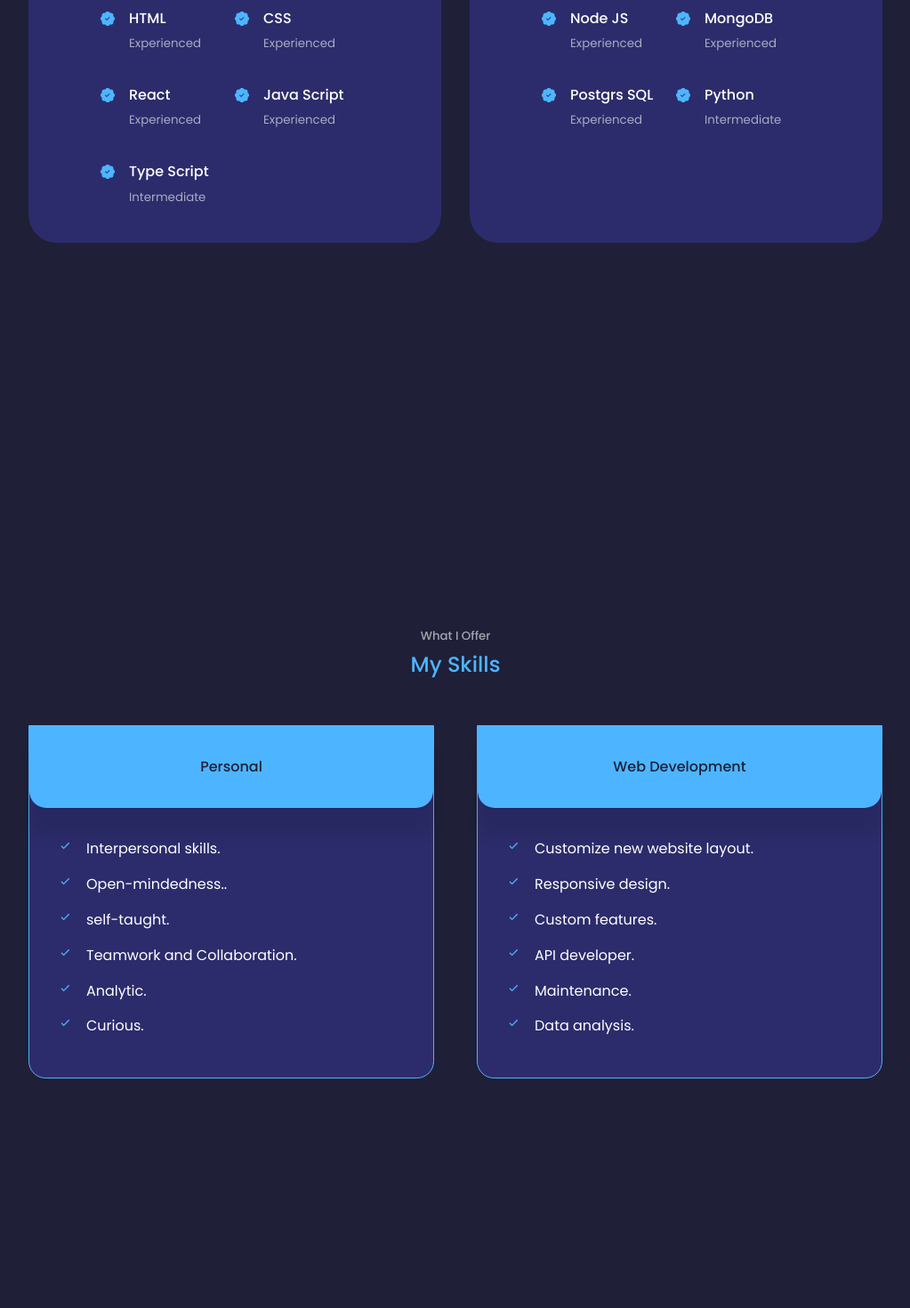
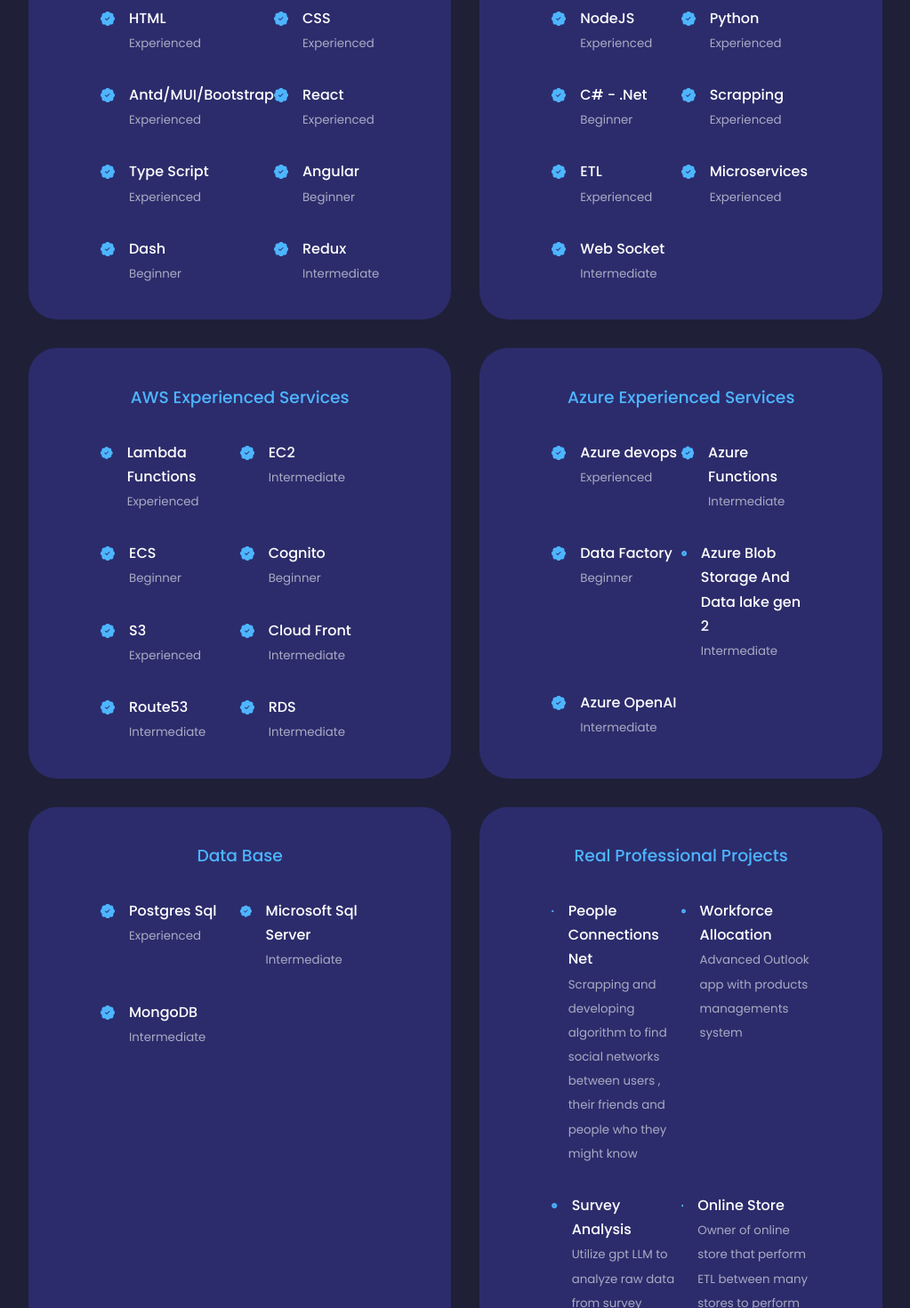
Before and after one commit to bennyh960/portfolio, a React (Create React App) app: page / in a window 1280 px wide. Shown: the part 1920-3390 px from the top of the page at 89% size, without its empty margins (128-1151 px from the left). Built offline with nearby package versions, Linux system fonts and the light colour scheme.

Commit message:
update exp

```diff
--- a/src/components/about/About.jsx
+++ b/src/components/about/About.jsx
@@ -24,7 +24,7 @@ const About = () => {
             <article className="about__card">
               <FaAward className="about__icon" />
               <h5>Experience</h5>
-              <small>1 Year</small>
+              <small>2 Years</small>
             </article>
             <article className="about__card">
               <FiUsers className="about__icon" />
@@ -33,13 +33,19 @@ const About = () => {
             </article>
             <article className="about__card">
               <VscFolderLibrary className="about__icon" />
-              <h5>People Connection -project</h5>
-              <small>6 month</small>
+              <h5>Owner Of Online Store</h5>
+              <small>1 Year</small>
             </article>
           </div>
           <p>
             Chemical Engineer (B.sc) in the past and Full Stack developer at the present. Motivated with high learning
-            abilities, self-taught, and very friendly. Skilled in Front-End and Back-End technologies
+            abilities, self-taught, and very friendly. Skilled in Front-End , Back-End technologies , sql and nosql DB
+            and Cloude services at AWS and Azure.
+          </p>
+          <p>
+            Owner Of Online Store which perform scrapping , blobs ETL using various of tech , managing own UI library
+            (The site is deployed to the net for me only, due to its still under development and due to copyright issues
+            im not publishing it here).{" "}
           </p>
         </div>
       </div>
--- a/src/components/contact/Contact.jsx
+++ b/src/components/contact/Contact.jsx
@@ -35,7 +35,7 @@ const Contact = () => {
       <h2>Contact Me</h2>
       <div className="container contact__container">
         <div className="contact__options">
-          <artice className="contact__option">
+          <article className="contact__option">
             <AiOutlineMail className="contact__option-icon" />
             <h4>Email</h4>
 
@@ -43,8 +43,8 @@ const Contact = () => {
             <a href="mailto:Bennyh960@gmail.com" target="_blank" rel="noreferrer">
               Send a message
             </a>
-          </artice>
-          <artice className="contact__option">
+          </article>
+          <article className="contact__option">
             <RiMessengerLine className="contact__option-icon" />
             <h4>Messanger </h4>
 
@@ -52,8 +52,8 @@ const Contact = () => {
             <a href="https://m.me/benny.hassan.7" target="_blank" rel="noreferrer">
               Send a message
             </a>
-          </artice>
-          <artice className="contact__option">
+          </article>
+          <article className="contact__option">
             <BsWhatsapp className="contact__option-icon" />
             <h4>WhatsApp</h4>
 
@@ -61,7 +61,7 @@ const Contact = () => {
             <a href="https://api.whatsapp.com/send?phone=972524874600" target="_blank" rel="noreferrer">
               Send a message
             </a>
-          </artice>
+          </article>
         </div>
         {/* end */}
         <form ref={form} onSubmit={sendEmail} className="form-class">
--- a/src/components/experience/Experience.jsx
+++ b/src/components/experience/Experience.jsx
@@ -1,6 +1,104 @@
 import React from "react";
 import "./experience.css";
 import { BsPatchCheckFill } from "react-icons/bs";
+
+const Projects = {
+  label: "Real Professional Projects",
+  data: [
+    {
+      name: "People Connections Net",
+      lvl: "Scrapping and developing algorithm to find social networks between users , their friends and people who they might know",
+    },
+    { name: "Workforce Allocation", lvl: "Advanced Outlook app with products managements system" },
+    { name: "Survey Analysis", lvl: "Utilize gpt LLM to analyze raw data from survey" },
+    {
+      name: "Online Store",
+      lvl: "Owner of online store that perform ETL between many stores to perform price comparison , similar but advanced to Zap.",
+    },
+    { name: "Data Management", lvl: "Proposal of Golden Record and matching component" },
+    { name: "Banking research", lvl: "Project manager and consultant of Developing API for CBDC for Central Bank" },
+  ],
+};
+const FE = {
+  label: "Frontend Development",
+  data: [
+    { name: "HTML", lvl: "Experienced" },
+    { name: "CSS", lvl: "Experienced" },
+    { name: "Antd/MUI/Bootstrap", lvl: "Experienced" },
+    { name: "React", lvl: "Experienced" },
+    { name: "Type Script", lvl: "Experienced" },
+    { name: "Angular", lvl: "Beginner" },
+    { name: "Dash", lvl: "Beginner" },
+    { name: "Redux", lvl: "Intermediate" },
+  ],
+};
+const BE = {
+  label: "Backend Development",
+  data: [
+    { name: "NodeJS", lvl: "Experienced" },
+    { name: "Python", lvl: "Experienced" },
+    { name: "C# - .Net", lvl: "Beginner" },
+    { name: "Scrapping", lvl: "Experienced" },
+    { name: "ETL", lvl: "Experienced" },
+    { name: "Microservices", lvl: "Experienced" },
+    { name: "Web Socket", lvl: "Intermediate" },
+  ],
+};
+
+const DB = {
+  label: "Data Base",
+  data: [
+    { name: "Postgres Sql", lvl: "Experienced" },
+    { name: "Microsoft Sql Server", lvl: "Intermediate" },
+    { name: "MongoDB", lvl: "Intermediate" },
+  ],
+};
+const devOps_azure = {
+  label: "Azure Experienced Services",
+  data: [
+    { name: "Azure devops", lvl: "Experienced" },
+    { name: "Azure Functions", lvl: "Intermediate" },
+    { name: "Data Factory", lvl: "Beginner" },
+    { name: "Azure Blob Storage And Data lake gen 2", lvl: "Intermediate" },
+    { name: "Azure OpenAI", lvl: "Intermediate" },
+  ],
+};
+
+const devOps_aws = {
+  label: "AWS Experienced Services",
+  data: [
+    { name: "Lambda Functions", lvl: "Experienced" },
+    { name: "EC2", lvl: "Intermediate" },
+    { name: "ECS", lvl: "Beginner" },
+    { name: "Cognito", lvl: "Beginner" },
+    { name: "S3", lvl: "Experienced" },
+    { name: "Cloud Front", lvl: "Intermediate" },
+    { name: "Route53", lvl: "Intermediate" },
+    { name: "RDS", lvl: "Intermediate" },
+  ],
+};
+
+const ExpDataDrawer = ({ experienceType }) => {
+  const draw = (data) => {
+    return data.map((ex) => {
+      return (
+        <article key={ex.name} className="experience_detailes">
+          <BsPatchCheckFill className="experience_detailes-icons" />
+          <div>
+            <h4>{ex.name}</h4>
+            <small className="text-light">{ex.lvl}</small>
+          </div>
+        </article>
+      );
+    });
+  };
+  return (
+    <>
+      <h3>{experienceType.label}</h3>
+      <div className="experience__content">{draw(experienceType.data)}</div>
+    </>
+  );
+};
 
 const Experience = () => {
   return (
@@ -9,77 +107,22 @@ const Experience = () => {
       <h2>My Experience</h2>
       <div className="container experience__container">
         <div className="experience__frontend">
-          <h3>Frontend Development</h3>
-          <div className="experience__content">
-            <article className="experience_detailes">
-              <BsPatchCheckFill className="experience_detailes-icons" />
-              <div>
-                <h4>HTML</h4>
-                <small className="text-light">Experienced</small>
-              </div>
-            </article>
-            <article className="experience_detailes">
-              <BsPatchCheckFill className="experience_detailes-icons" />
-              <div>
-                <h4>CSS</h4>
-                <small className="text-light">Experienced</small>
-              </div>
-            </article>
-            <article className="experience_detailes">
-              <BsPatchCheckFill className="experience_detailes-icons" />
-              <div>
-                <h4>React</h4>
-                <small className="text-light">Experienced</small>
-              </div>
-            </article>
-            <article className="experience_detailes">
-              <BsPatchCheckFill className="experience_detailes-icons" />
-              <div>
-                <h4>Java Script</h4>
-                <small className="text-light">Experienced</small>
-              </div>
-            </article>
-            <article className="experience_detailes">
-              <BsPatchCheckFill className="experience_detailes-icons" />
-              <div>
-                <h4>Type Script</h4>
-                <small className="text-light">Intermediate</small>
-              </div>
-            </article>
-          </div>
+          <ExpDataDrawer experienceType={FE} />
         </div>
         <div className="experience__backend">
-          <h3>Backend Development</h3>
-          <div className="experience__content">
-            <article className="experience_detailes">
-              <BsPatchCheckFill className="experience_detailes-icons" />
-              <div>
-                <h4>Node JS</h4>
-                <small className="text-light">Experienced</small>
-              </div>
-            </article>
-            <article className="experience_detailes">
-              <BsPatchCheckFill className="experience_detailes-icons" />
-              <div>
-                <h4>MongoDB</h4>
-                <small className="text-light">Experienced</small>
-              </div>
-            </article>
-            <article className="experience_detailes">
-              <BsPatchCheckFill className="experience_detailes-icons" />
-              <div>
-                <h4>Postgrs SQL</h4>
-                <small className="text-light">Experienced</small>
-              </div>
-            </article>
-            <article className="experience_detailes">
-              <BsPatchCheckFill className="experience_detailes-icons" />
-              <div>
-                <h4>Python</h4>
-                <small className="text-light">Intermediate</small>
-              </div>
-            </article>
-          </div>
+          <ExpDataDrawer experienceType={BE} />
+        </div>
+        <div className="experience__backend">
+          <ExpDataDrawer experienceType={devOps_aws} />
+        </div>
+        <div className="experience__backend">
+          <ExpDataDrawer experienceType={devOps_azure} />
+        </div>
+        <div className="experience__backend">
+          <ExpDataDrawer experienceType={DB} />
+        </div>
+        <div className="experience__backend">
+          <ExpDataDrawer experienceType={Projects} />
         </div>
       </div>
     </section>
--- a/src/components/portfolio/Portfolio.jsx
+++ b/src/components/portfolio/Portfolio.jsx
@@ -154,9 +154,17 @@ const Portfolio = () => {
   };
   return (
     <section id="portfolio">
-      <h5>My recent Work </h5>
+      <h5>My first Works</h5>
       <h2>Portfolio</h2>
-      <div className="disclaimer">* Password strength has been weakened for easy registration</div>
+      <div className="disclaimer">* TODO : I will publish here my online store soon as i solved copyright issues</div>
+      <div className="disclaimer">
+        * Unfortunately I dont have time and extra money to deploy the real projects , I find it cute to publish here my
+        first projects{" "}
+      </div>
+      <div className="disclaimer">
+        * Live Demo of projects that includes BE and DB removed from list due to payments of hosting , I can open a
+        tunnel with ngrok per demand{" "}
+      </div>
       <div className="container portfolio__container">{getData()}</div>
     </section>
   );
--- a/src/components/portfolio/portfolio.css
+++ b/src/components/portfolio/portfolio.css
@@ -65,7 +65,7 @@
 
 /* className="disclaimer" style={{ fontSize: "10px", width: "100%", margin: "0 auto" }} */
 .disclaimer {
-  font-size: 10px;
+  font-size: 12px;
   width: 78%;
   margin: 0 auto;
 }
--- a/src/index.js
+++ b/src/index.js
@@ -1,5 +1,7 @@
-import ReactDOM from "react-dom";
+import { createRoot } from "react-dom/client";
+
 import App from "./App";
 import "./index.css";
 
-ReactDOM.render(<App />, document.querySelector("#root"));
+const rootElement = document.querySelector("#root");
+createRoot(rootElement).render(<App />);
```
Also changed, not shown: 1 other file (tests, documents, lock files or other folders).
